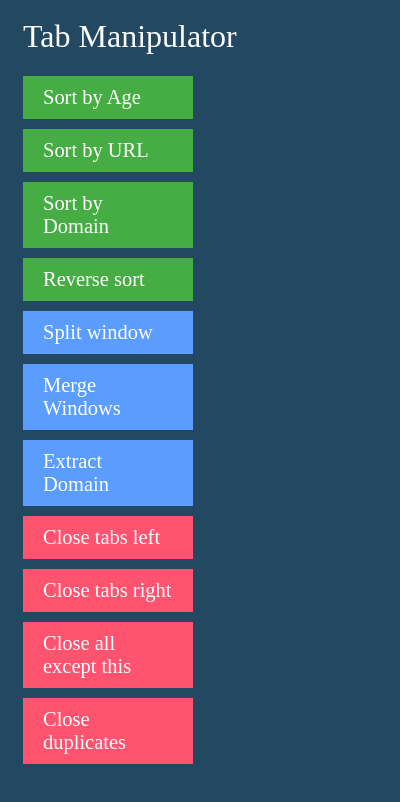
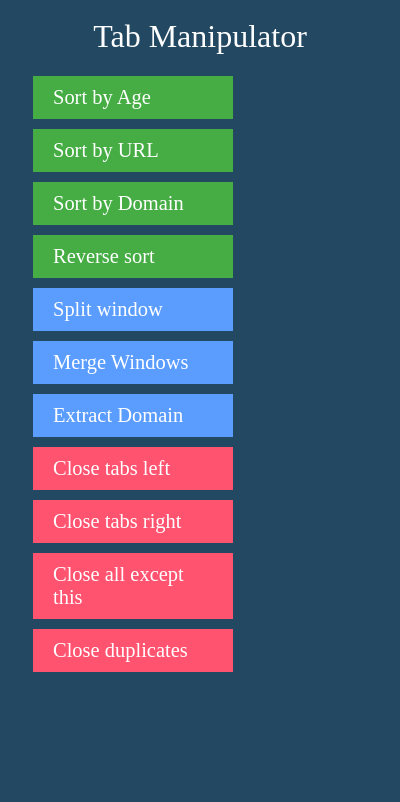
Before and after one commit to laukondrup/tab-manipulator, a browser extension: page src/popup.html in a window 400 px wide. Drawn offline with Linux system fonts and the light colour scheme.

Commit message:
ReverseSort: Don't sort pinned tabs

```diff
--- a/src/background.js
+++ b/src/background.js
@@ -183,7 +183,7 @@ function reload () {
 }
 
 function reverseSort () {
-  chrome.tabs.query({ lastFocusedWindow: true, windowType: 'normal' }, (tabs) => {
+  chrome.tabs.query({ lastFocusedWindow: true, windowType: 'normal', pinned: false }, (tabs) => {
     const reversedTabIds = tabs.map(x => x.id).reverse()
     chrome.tabs.move(reversedTabIds, { index: -1 })
   })
--- a/src/style.css
+++ b/src/style.css
@@ -1,6 +1,6 @@
 a {
   text-decoration: none;
-  width: 130px;
+  width: 160px;
 }
 
 a:focus {
@@ -17,15 +17,16 @@ body {
 h1 {
   font-size: 2em;
   font-weight: 300;
+  text-align: center
 }
 
 .btn {
   background: #007acc;
   color: #ffffff;
   font-size: 1.28em;
-  padding: 10px 20px 10px 20px;
+  padding: 10px 20px;
   display: block;
-  margin-bottom: 10px;
+  margin: 10px;
 }
 
 .incomplete {
```
